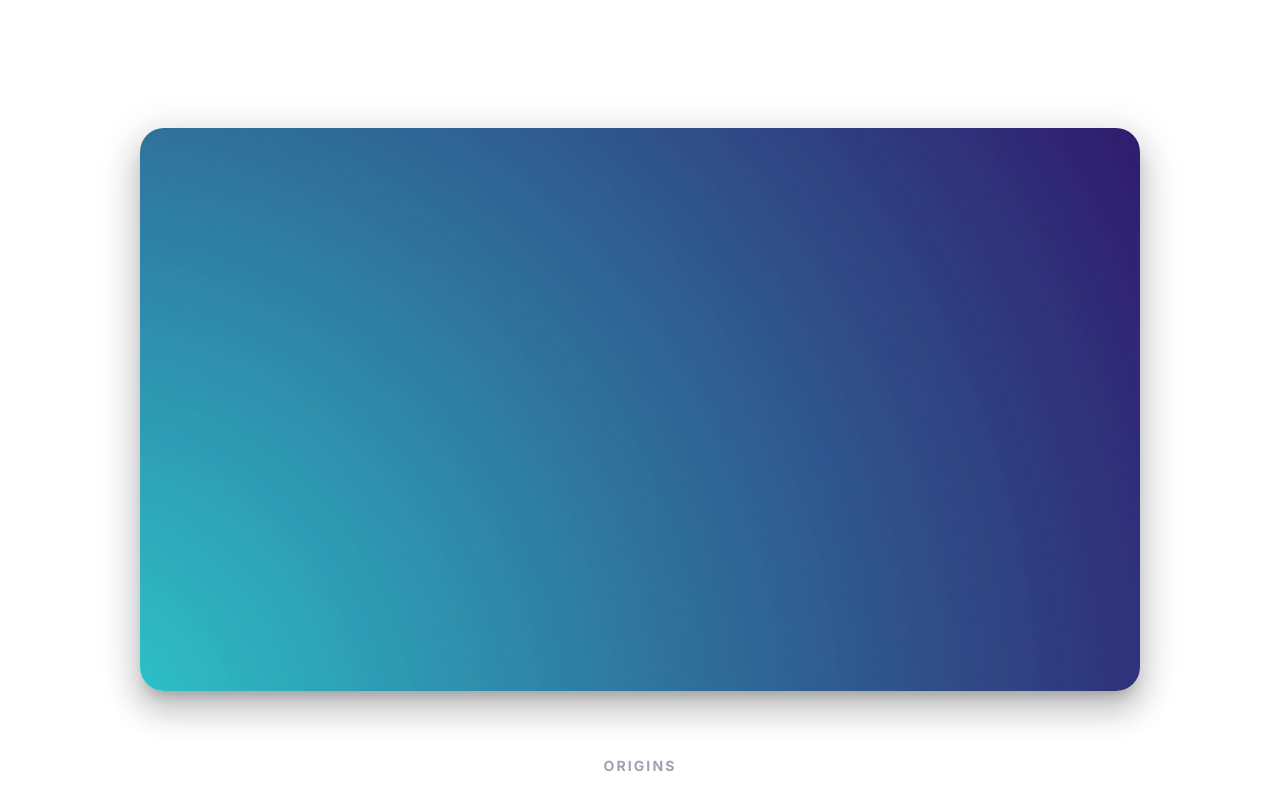
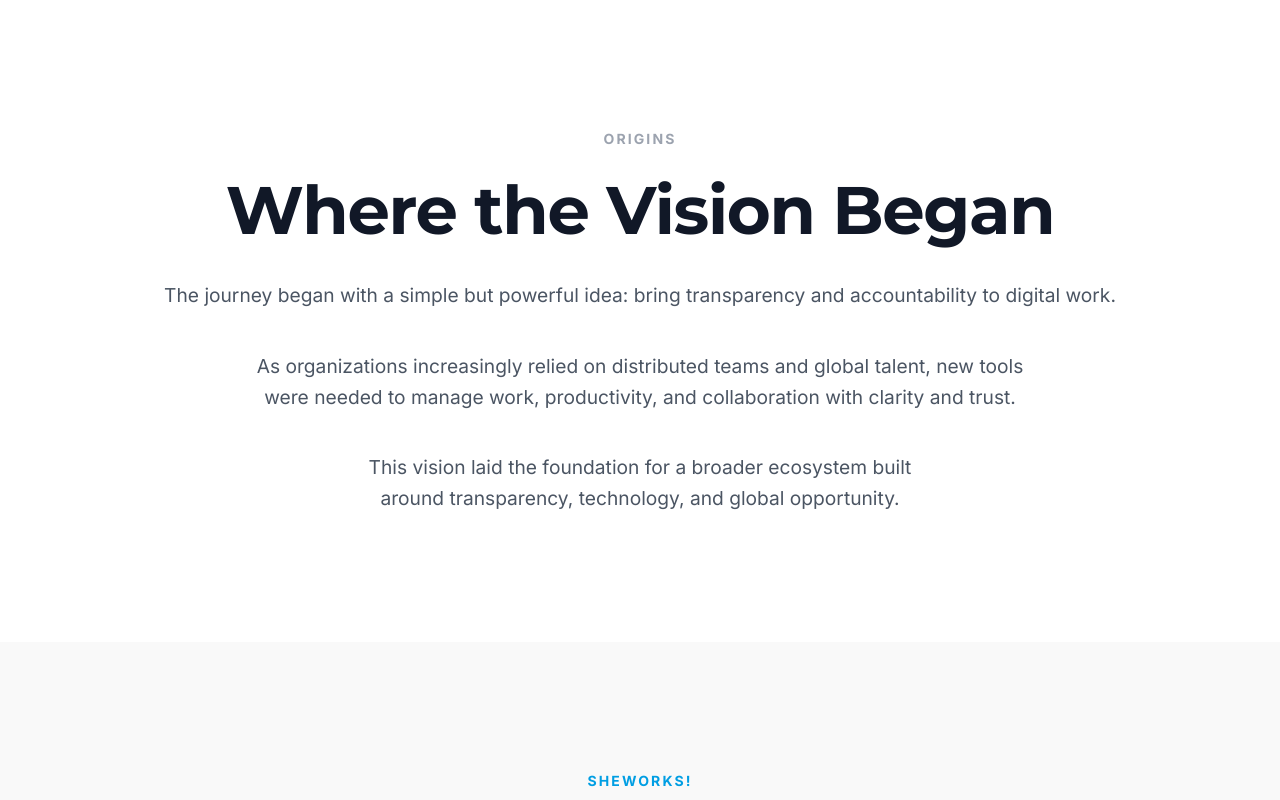
Before and after one commit to natalia-unicoin/tbiz-website, a Next.js app: page / in a window 1280 px wide. Shown: the part 800-1600 px from the top of the page. Built offline with nearby package versions, Linux system fonts and the light colour scheme; what @mui/material-nextjs would draw is missing.

Commit message:
style(layout): remove images from centered story blocks

```diff
--- a/src/components/StorySection.tsx
+++ b/src/components/StorySection.tsx
@@ -15,7 +15,6 @@ const storyBlocks = [
             "As organizations increasingly relied on distributed teams and global talent, new tools were needed to manage work, productivity, and collaboration with clarity and trust.",
             "This vision laid the foundation for a broader ecosystem built around transparency, technology, and global opportunity."
         ],
-        image: 'assets/box-placeholder.jpg',
     },
     {
         id: "sheworks",
@@ -26,7 +25,6 @@ const storyBlocks = [
             "By enabling companies to access global talent and helping women participate in the digital economy, SheWorks became a leading community for the future of work.",
             "Today, the platform represents a powerful movement supporting professional growth, flexibility, and economic inclusion."
         ],
-        image: 'assets/sheworks-thumbnail.jpg',
         cta: { text: "Discover SheWorks", link: "https://sheworks.com" },
     },
     {
@@ -38,7 +36,6 @@ const storyBlocks = [
             "Through a unique platform that combines entertainment, entrepreneurship, and capital markets, Unicorn Hunters connects high-growth companies with investors around the world.",
             "By opening access to opportunities traditionally reserved for institutional investors, the platform contributes to a more inclusive investment landscape."
         ],
-        image: 'assets/uh-thumbnail.jpg',
         cta: { text: "Explore Unicorn Hunters", link: "https://unicornhunters.com" },
     },
     {
@@ -50,7 +47,6 @@ const storyBlocks = [
             "Unicoin was created as an asset-backed cryptocurrency designed to bring greater transparency and accountability to the crypto economy.",
             "Built on the principles of transparency and long-term value, the project aims to create a more stable and trustworthy model for digital finance."
         ],
-        image: 'assets/unicoin-thumbnail.jpg',
         cta: { text: "Learn about Unicoin", link: "https://unicoin.com" },
     },
     {
@@ -62,7 +58,6 @@ const storyBlocks = [
             "From remote work platforms to global investment media and digital assets, the ecosystem continues to evolve around the idea that transparency is essential for the future of organizations and markets.",
             "By combining technology, innovation, and global collaboration, the vision continues to expand into new industries and opportunities."
         ],
-        image: 'assets/box-placeholder.jpg',
     },
     {
         id: "global-ecosystem",
@@ -73,7 +68,6 @@ const storyBlocks = [
             "From technology platforms to media initiatives and digital assets, these projects share a common mission: building transparent systems that empower individuals, organizations, and investors worldwide.",
             "Through global teams, partnerships, and international recognition, the ecosystem continues to expand its presence around the world."
         ],
-        image: 'assets/box-placeholder.jpg',
     }
 ];
 
@@ -115,23 +109,6 @@ const StorySection = () => {
                 return (
                     <section key={block.id} className={classes.section} style={{ backgroundColor: currentBg }}>
                         <div className={classes.container}>
-
-                            {/* Optional Visual Content (First to match Apple UX rule) */}
-                            {block.image && (
-                                <motion.div
-                                    className={classes.visualContent}
-                                    initial={{ scale: 0.95, opacity: 0 }}
-                                    whileInView={{ opacity: 1, scale: 1 }}
-                                    viewport={{ once: true, margin: "-100px" }}
-                                    transition={{ duration: 1, ease: "easeOut" }}
-                                >
-                                    <img
-                                        src={getImagePath(block.image)}
-                                        alt={block.title}
-                                        className={classes.largeImage}
-                                    />
-                                </motion.div>
-                            )}
 
                             {/* Text Content */}
                             <motion.div
```
